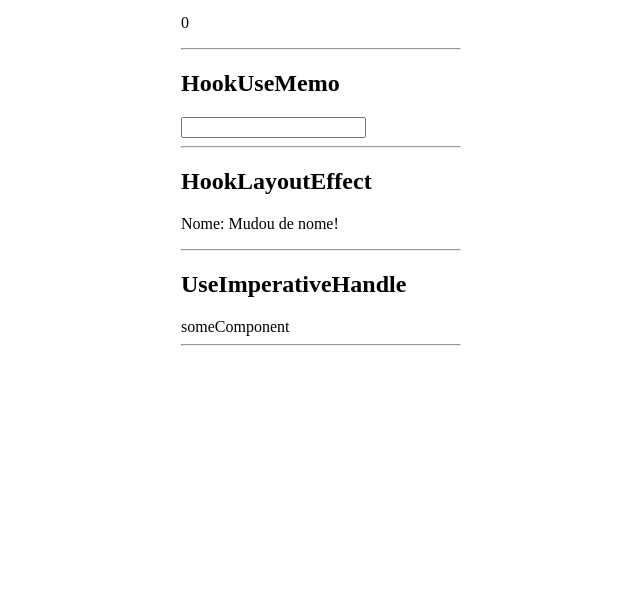
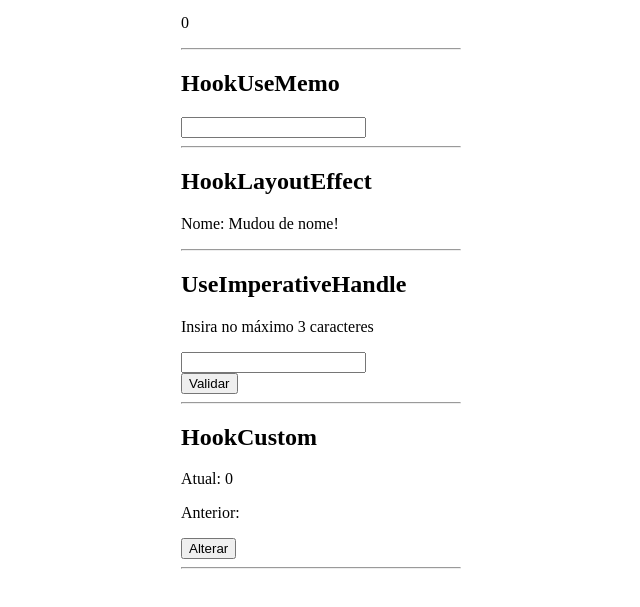
Before and after one commit to devpabloh/React_Matteus_Battisti_2_parte, a React (Create React App) app in the folder 10_HOOKS/reacthooks/: page / in a window 1280 px wide. Shown: the part 1919-2526 px from the top of the page, without its empty margins (319-959 px from the left). Built offline with nearby package versions, Linux system fonts and the light colour scheme.

Commit message:
atualização

```diff
--- /dev/null
+++ b/10_HOOKS/reacthooks/src/Hooks/usePrevious.js
@@ -0,0 +1,15 @@
+import { useEffect, useRef, useDebugValue } from "react";
+
+export const usePrevious = (value)=>{
+    const ref = useRef()
+
+    useDebugValue("-----CUSTOM HOOK E USEDEBUGVALUE");
+    useDebugValue("O número anterior é: " + value);
+
+    useEffect(()=>{
+        ref.current = value;
+    });
+
+    return ref.current;
+
+};
--- /dev/null
+++ b/10_HOOKS/reacthooks/src/components/HookCustom.js
@@ -0,0 +1,20 @@
+import { usePrevious } from "../Hooks/usePrevious";
+import { useState } from "react";
+
+const HookCustom = () => {
+    const [number, setNumber] = useState(0);
+    const previousValue = usePrevious(number)
+
+
+  return (
+    <div>
+        <h2>HookCustom</h2>
+        <p>Atual: {number}</p>
+        <p>Anterior: {previousValue}</p>
+        <button onClick={()=> setNumber(Math.random())}>Alterar</button>
+        <hr />
+    </div>
+  )
+}
+
+export default HookCustom
--- a/10_HOOKS/reacthooks/src/components/HookUseImperativeHandle.js
+++ b/10_HOOKS/reacthooks/src/components/HookUseImperativeHandle.js
@@ -1,10 +1,15 @@
-import SomeComponent from "./SomeComponent";
+import { useRef } from "react";
+import SomeComponent from "../components/SomeComponent";
 
 const HookUseImperativeHandle = () => {
+    const componentRef = useRef()
+
+
   return (
     <div>
         <h2>UseImperativeHandle</h2>
-        <SomeComponent/>
+        <SomeComponent ref={componentRef}/>
+        <button onClick={()=> componentRef.current.validate()}>Validar</button>
         <hr />
     </div>
   )
--- a/10_HOOKS/reacthooks/src/components/SomeComponent.js
+++ b/10_HOOKS/reacthooks/src/components/SomeComponent.js
@@ -1,9 +1,24 @@
-import React from 'react'
+import { forwardRef, useRef,useImperativeHandle } from "react"
 
-const SomeComponent = () => {
+const SomeComponent = forwardRef((props, ref) => {
+    const localInputRef = useRef();
+
+    useImperativeHandle(ref, ()=>{
+        return {
+            validate: () =>{
+                if(localInputRef.current.value.length > 3){
+                    localInputRef.current.value = "";
+                }
+            }
+        }
+    })
+
   return (
-    <div>someComponent</div>
+    <div>
+        <p>Insira no máximo 3 caracteres</p>
+        <input type="text" ref={localInputRef} />
+    </div>
   )
-}
+});
 
 export default SomeComponent
--- a/10_HOOKS/reacthooks/src/pages/Home.js
+++ b/10_HOOKS/reacthooks/src/pages/Home.js
@@ -6,10 +6,12 @@ import HookUseCallBack from "../components/HookUseCallBack";
 import HookUseMemo from "../components/HookUseMemo";
 import HookLayoutEffect from "../components/HookLayoutEffect";
 import HookUseImperativeHandle from "../components/HookUseImperativeHandle";
+import HookCustom from "../components/HookCustom";
 
 //useContext
 import { useContext } from "react";
 import { someContext } from "../components/HookUseContext";
+
 
 
 
@@ -32,6 +34,7 @@ const Home = () => {
         <HookUseMemo/>
         <HookLayoutEffect/>
         <HookUseImperativeHandle/>
+        <HookCustom/>
     </div>
   )
 }
```
